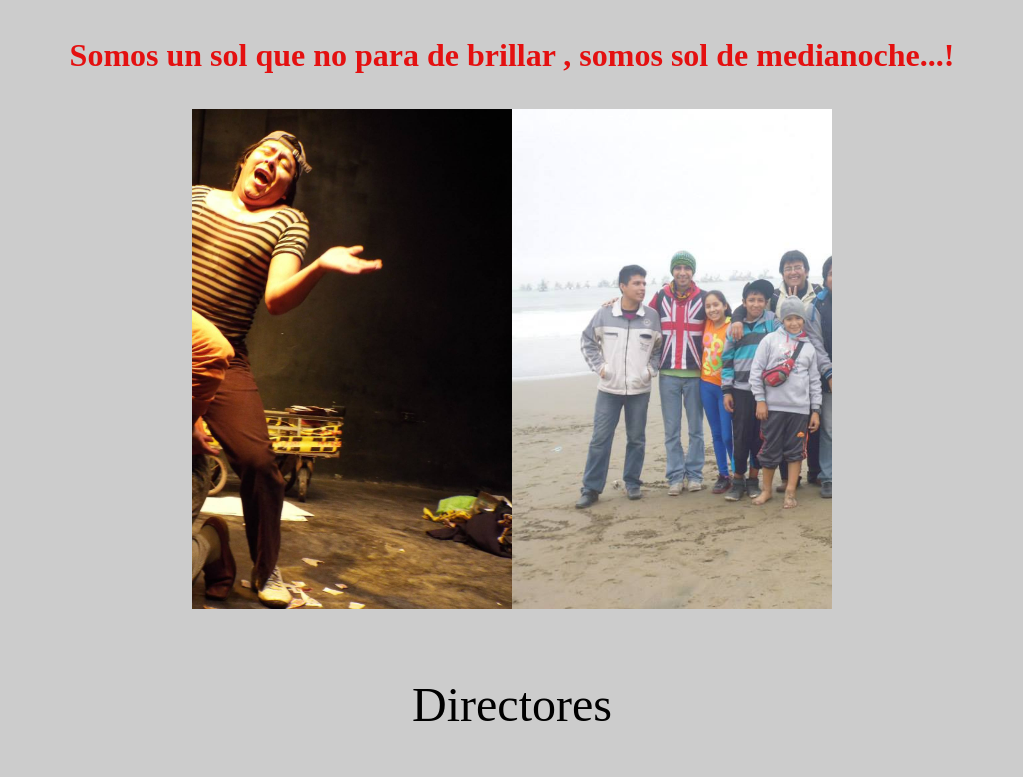
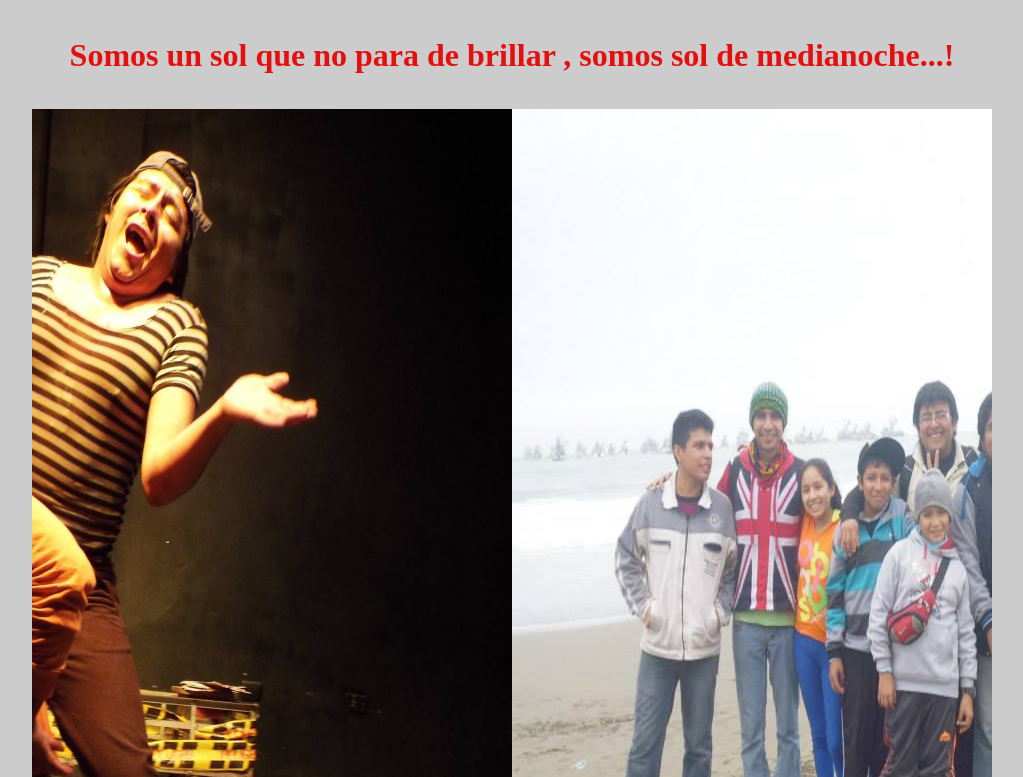
Before and after one commit to renzo123raul/practicas-de-cod, a plain HTML site: page index.html in a window 1280 px wide. Shown: the part 883-1660 px from the top of the page, without its empty margins (128-1151 px from the left). Drawn offline with Linux system fonts and the light colour scheme.

Commit message:
agregue un cambio

```diff
--- a/estilo.css
+++ b/estilo.css
@@ -185,7 +185,7 @@ label {
 
 .slider {
   margin: auto;
-  width: 50%;
+  width: 75%;
   /* height: 500px; */
   overflow: hidden;
 }
@@ -204,7 +204,7 @@ label {
 
 .slider__intro img {
   width: 100%;
-  height: 500px;
+  height: 100%;
 }
 
 /* .slider__img {
```
